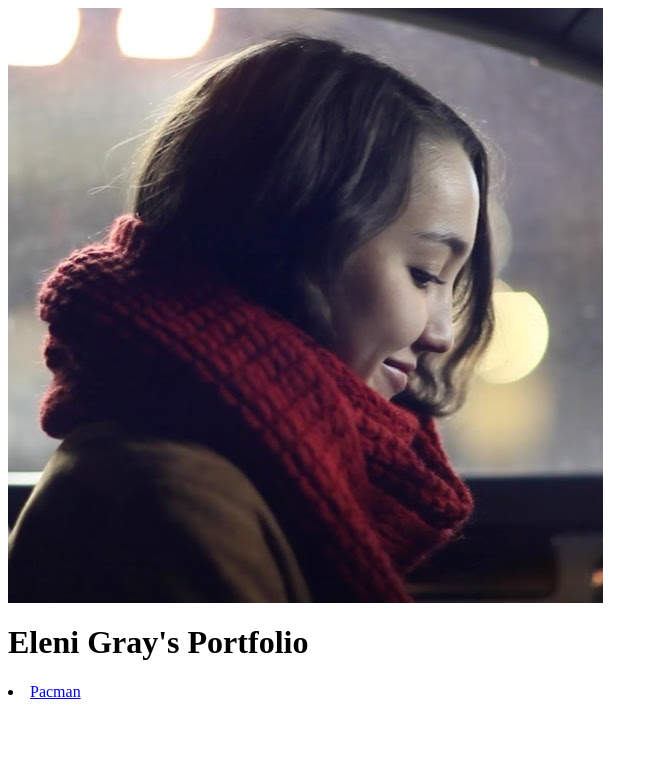
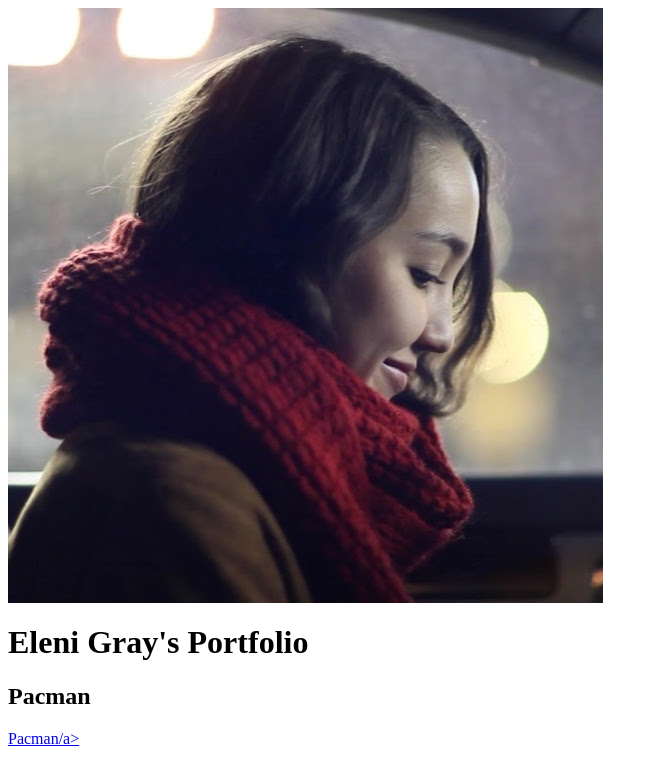
Before and after one commit to elenigray/elenigray.github.io, a plain HTML site: page index.html in a window 1280 px wide. Shown: the whole page, without its empty margins (0-658 px from the left). Drawn offline with Linux system fonts and the light colour scheme.

Commit message:
Update index.html

```diff
--- a/index.html
+++ b/index.html
@@ -1,12 +1,7 @@
 <img src="elenigrayprofile.jpg" alt="Eleni Gray Bio Pic">
 <h1> Eleni Gray's Portfolio</h1>
 
-
-
-
-
-
-
-<li class=" ">
-          <a href="elenigray.github.io/pacman.html">Pacman</a>
-        </li>
+<h2>Pacman</h2>
+      <p>
+          <a href="/pacman.html">Pacman/a>
+      </p>
```
